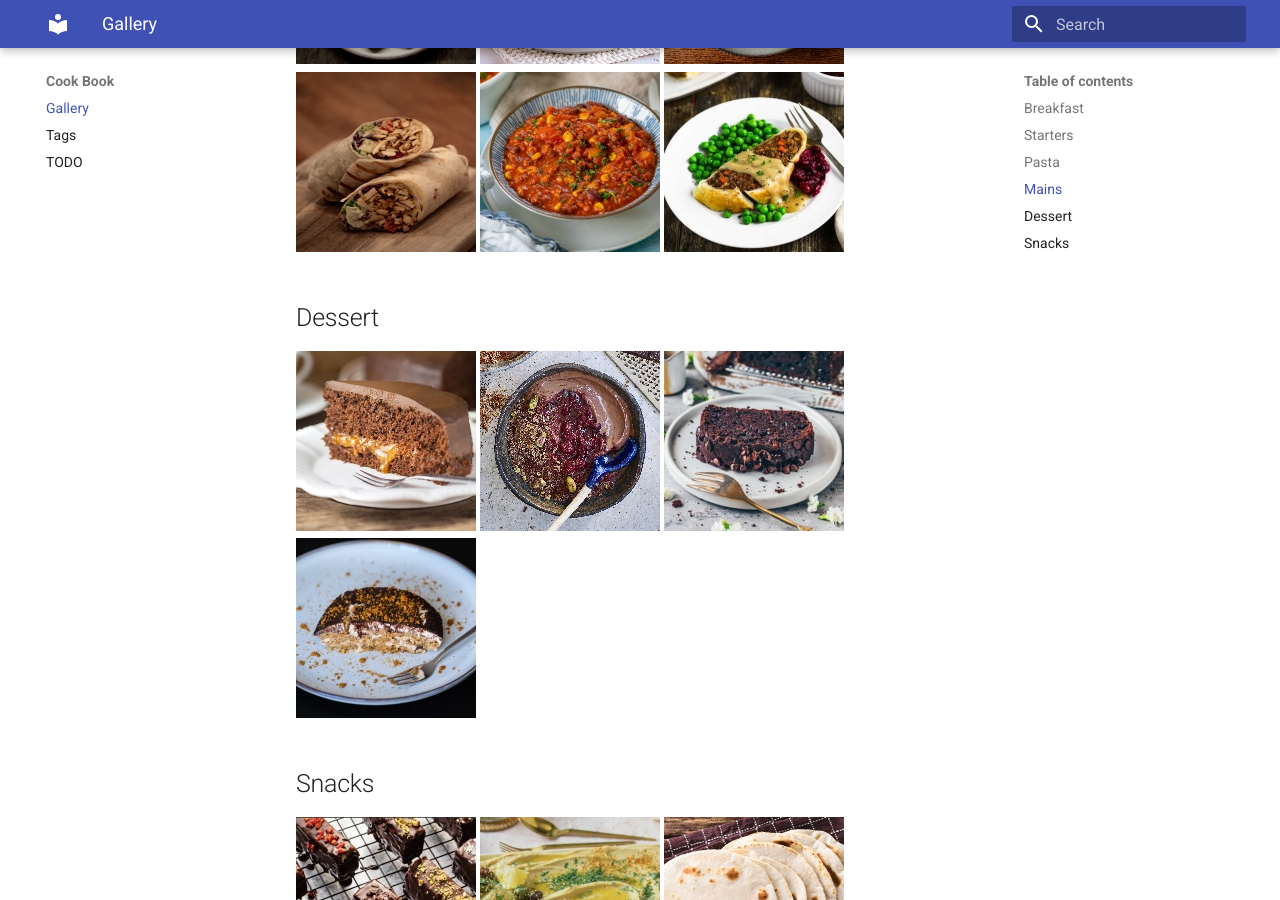
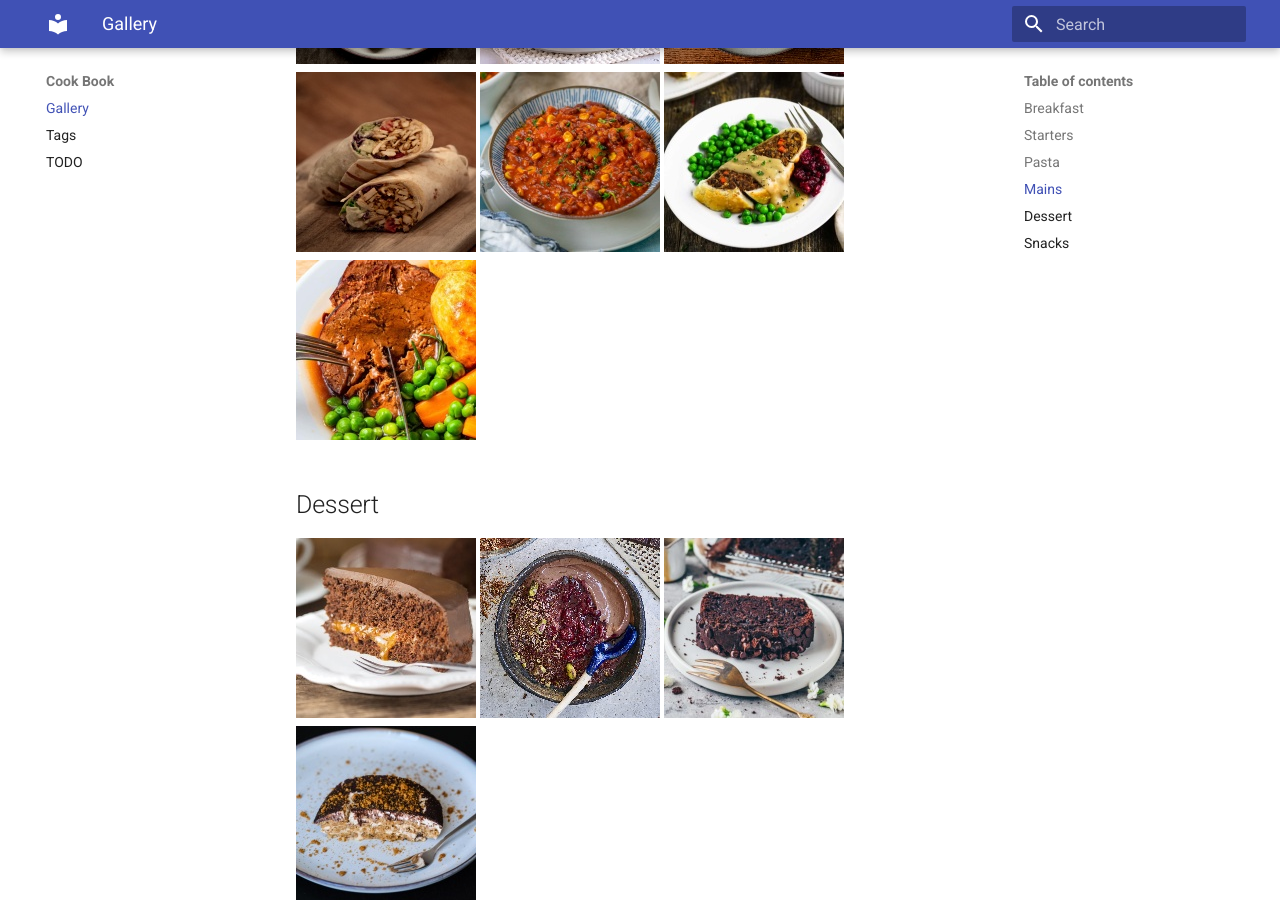
Before and after one commit to gr8jam/cook-book, an MkDocs documentation site: the page built from docs/index.md, in a window 1280 px wide and 900 px high, scrolled down 2120 px. Built offline with MkDocs 1.6.1 and Material for MkDocs 9.7.7, drawn with Linux system fonts in a browser that asks for light colours.

Commit message:
update recipe thumbnails in index and add variations to overnight oats recipe

```diff
--- a/docs/index.md
+++ b/docs/index.md
@@ -2,52 +2,52 @@
 
 ## Breakfast
 
-[![](recipes/overnight_oats/thumbnail.jpg "Overnight Oats")](recipes/overnight_oats/index.md)
-[![](recipes/pancakes/thumbnail.jpg "Pancakes")](recipes/pancakes/index.md)
-[![](recipes/orange_cake/thumbnail.jpg "Orange Cake")](recipes/orange_cake/index.md)
-[![](recipes/apple_cake/thumbnail.jpg "Apple Cake")](recipes/apple_cake/index.md)
+[![Overnight Oats](recipes/overnight_oats/thumbnail.jpg "Overnight Oats")](recipes/overnight_oats/index.md)
+[![Pancakes](recipes/pancakes/thumbnail.jpg "Pancakes")](recipes/pancakes/index.md)
+[![Orange Cake](recipes/orange_cake/thumbnail.jpg "Orange Cake")](recipes/orange_cake/index.md)
+[![Apple Cake](recipes/apple_cake/thumbnail.jpg "Apple Cake")](recipes/apple_cake/index.md)
 
 ## Starters
 
-[![](recipes/puffy_zucchini_cake/thumbnail.jpg "Puffy Zucchini Cake")](recipes/puffy_zucchini_cake/index.md)
+[![Puffy Zucchini Cake](recipes/puffy_zucchini_cake/thumbnail.jpg "Puffy Zucchini Cake")](recipes/puffy_zucchini_cake/index.md)
 
 ## Pasta
 
-[![](recipes/ragu/thumbnail.jpg "Ragù")](recipes/ragu/index.md)
-[![](recipes/pasta_e_fagioli/thumbnail.jpg "Pasta e Fagioli")](recipes/pasta_e_fagioli/index.md)
-[![](recipes/chickpea_gnocchi/thumbnail.jpg "Chickpea Gnocchi")](recipes/chickpea_gnocchi/index.md)
-[![](recipes/carbonara/thumbnail.jpg "Carbonara")](recipes/carbonara/index.md)
-[![](recipes/sundried_tomato_and_brocolli_penne_pasta/thumbnail.jpg "Sundried Tomato and Broccoli Pasta")](recipes/sundried_tomato_and_brocolli_penne_pasta/index.md)
-[![](recipes/mushroom_pasta/thumbnail.jpg "Mushroom Pasta")](recipes/mushroom_pasta/index.md)
-[![](recipes/pasta_with_beans_cherry_tomatoes/thumbnail.jpg "Pasta with White Beans and Cherry Tomatoes")](recipes/pasta_with_beans_cherry_tomatoes/index.md)
-[![](recipes/pasta_with_dry_tomatoes_sauce/thumbnail.jpg "Pasta with Dry Tomatoes Sauce")](recipes/pasta_with_dry_tomatoes_sauce/index.md)
-[![](recipes/roasted_red_pepper_sauce/thumbnail.jpg "Roasted Red Pepper Sauce")](recipes/roasted_red_pepper_sauce/index.md)
-[![](recipes/smoky_lentils_sauce/thumbnail.jpg "Smoky Lentils Sauce")](recipes/smoky_lentils_sauce/index.md)
+[![Ragù](recipes/ragu/thumbnail.jpg "Ragù")](recipes/ragu/index.md)
+[![Pasta e Fagioli](recipes/pasta_e_fagioli/thumbnail.jpg "Pasta e Fagioli")](recipes/pasta_e_fagioli/index.md)
+[![Chickpea Gnocchi](recipes/chickpea_gnocchi/thumbnail.jpg "Chickpea Gnocchi")](recipes/chickpea_gnocchi/index.md)
+[![Carbonara](recipes/carbonara/thumbnail.jpg "Carbonara")](recipes/carbonara/index.md)
+[![Sundried Tomato and Broccoli Pasta](recipes/sundried_tomato_and_brocolli_penne_pasta/thumbnail.jpg "Sundried Tomato and Broccoli Pasta")](recipes/sundried_tomato_and_brocolli_penne_pasta/index.md)
+[![Mushroom Pasta](recipes/mushroom_pasta/thumbnail.jpg "Mushroom Pasta")](recipes/mushroom_pasta/index.md)
+[![Pasta with White Beans and Cherry Tomatoes](recipes/pasta_with_beans_cherry_tomatoes/thumbnail.jpg "Pasta with White Beans and Cherry Tomatoes")](recipes/pasta_with_beans_cherry_tomatoes/index.md)
+[![Pasta with Dry Tomatoes Sauce](recipes/pasta_with_dry_tomatoes_sauce/thumbnail.jpg "Pasta with Dry Tomatoes Sauce")](recipes/pasta_with_dry_tomatoes_sauce/index.md)
+[![Roasted Red Pepper Sauce](recipes/roasted_red_pepper_sauce/thumbnail.jpg "Roasted Red Pepper Sauce")](recipes/roasted_red_pepper_sauce/index.md)
+[![Smoky Lentils Sauce](recipes/smoky_lentils_sauce/thumbnail.jpg "Smoky Lentils Sauce")](recipes/smoky_lentils_sauce/index.md)
 
 
 ## Mains
 
-[![](recipes/nasi_goreng/thumbnail.jpg "Nasi Goreng")](recipes/nasi_goreng/index.md)
-[![](recipes/ragu/thumbnail.jpg "Ragù")](recipes/ragu/index.md)
-[![](recipes/dal/thumbnail.jpg "Dal")](recipes/dal/index.md)
-[![](recipes/sushi/thumbnail.jpg "Sushi")](recipes/sushi/index.md)
-[![](recipes/lasagna/thumbnail.jpg "Lasagna")](recipes/lasagna/index.md)
-[![](recipes/pad_thai/thumbnail.jpg "Pad Thai")](recipes/pad_thai/index.md)
-[![](recipes/durum_doner/thumbnail.jpg "Dürüm Döner")](recipes/durum_doner/index.md)
-[![](recipes/chili_sin_carne/thumbnail.jpg "Chili sin Carne")](recipes/chili_sin_carne/index.md)
-[![](recipes/wellington/thumbnail.jpg "Wellington")](recipes/wellington/index.md)
-[![](recipes/seitan_roast/thumbnail.jpg "Seitan Roast")](recipes/seitan_roast/index.md)
+[![Nasi Goreng](recipes/nasi_goreng/thumbnail.jpg "Nasi Goreng")](recipes/nasi_goreng/index.md)
+[![Ragù](recipes/ragu/thumbnail.jpg "Ragù")](recipes/ragu/index.md)
+[![Dal](recipes/dal/thumbnail.jpg "Dal")](recipes/dal/index.md)
+[![Sushi](recipes/sushi/thumbnail.jpg "Sushi")](recipes/sushi/index.md)
+[![Lasagna](recipes/lasagna/thumbnail.jpg "Lasagna")](recipes/lasagna/index.md)
+[![Pad Thai](recipes/pad_thai/thumbnail.jpg "Pad Thai")](recipes/pad_thai/index.md)
+[![Dürüm Döner](recipes/durum_doner/thumbnail.jpg "Dürüm Döner")](recipes/durum_doner/index.md)
+[![Chili sin Carne](recipes/chili_sin_carne/thumbnail.jpg "Chili sin Carne")](recipes/chili_sin_carne/index.md)
+[![Wellington](recipes/wellington/thumbnail.jpg "Wellington")](recipes/wellington/index.md)
+[![Seitan Roast](recipes/seitan_roast/thumbnail.jpg "Seitan Roast")](recipes/seitan_roast/index.md)
 
 ## Dessert
 
-[![](recipes/sacher_cake/thumbnail.jpg "Sacher Torte")](recipes/sacher_cake/index.md)
-[![](recipes/chocolate_mousse/thumbnail.jpg "Chocolate Mousse")](recipes/chocolate_mousse/index.md)
-[![](recipes/chocolate_zucchini_bread/thumbnail.jpg "Chocolate Zucchini Bread")](recipes/chocolate_zucchini_bread/index.md)
-[![](recipes/tiramisu/thumbnail.jpg "Tiramisu")](recipes/tiramisu/index.md)
+[![Sacher Torte](recipes/sacher_cake/thumbnail.jpg "Sacher Torte")](recipes/sacher_cake/index.md)
+[![Chocolate Mousse](recipes/chocolate_mousse/thumbnail.jpg "Chocolate Mousse")](recipes/chocolate_mousse/index.md)
+[![Chocolate Zucchini Bread](recipes/chocolate_zucchini_bread/thumbnail.jpg "Chocolate Zucchini Bread")](recipes/chocolate_zucchini_bread/index.md)
+[![Tiramisu](recipes/tiramisu/thumbnail.jpg "Tiramisu")](recipes/tiramisu/index.md)
 
 ## Snacks
 
-[![](recipes/protein_bars/thumbnail.jpg "Protein Bars")](recipes/protein_bars/index.md)
-[![](recipes/hummus/thumbnail.jpg "Hummus")](recipes/hummus/index.md)
-[![](recipes/tortilla/thumbnail.jpg "Tortilla")](recipes/tortilla/index.md)
-[![](recipes/doctors_daily_bread/thumbnail.jpg "No-Knead Seed Bread")](recipes/doctors_daily_bread/index.md)
+[![Protein Bars](recipes/protein_bars/thumbnail.jpg "Protein Bars")](recipes/protein_bars/index.md)
+[![Hummus](recipes/hummus/thumbnail.jpg "Hummus")](recipes/hummus/index.md)
+[![Tortilla](recipes/tortilla/thumbnail.jpg "Tortilla")](recipes/tortilla/index.md)
+[![No-Knead Seed Bread](recipes/doctors_daily_bread/thumbnail.jpg "No-Knead Seed Bread")](recipes/doctors_daily_bread/index.md)
```
Also changed, not shown: docs/recipes/overnight_oats/index.md (+15 -6 lines), docs/recipes/seitan_roast/image.jpg (added), docs/recipes/seitan_roast/thumbnail.jpg (added).
